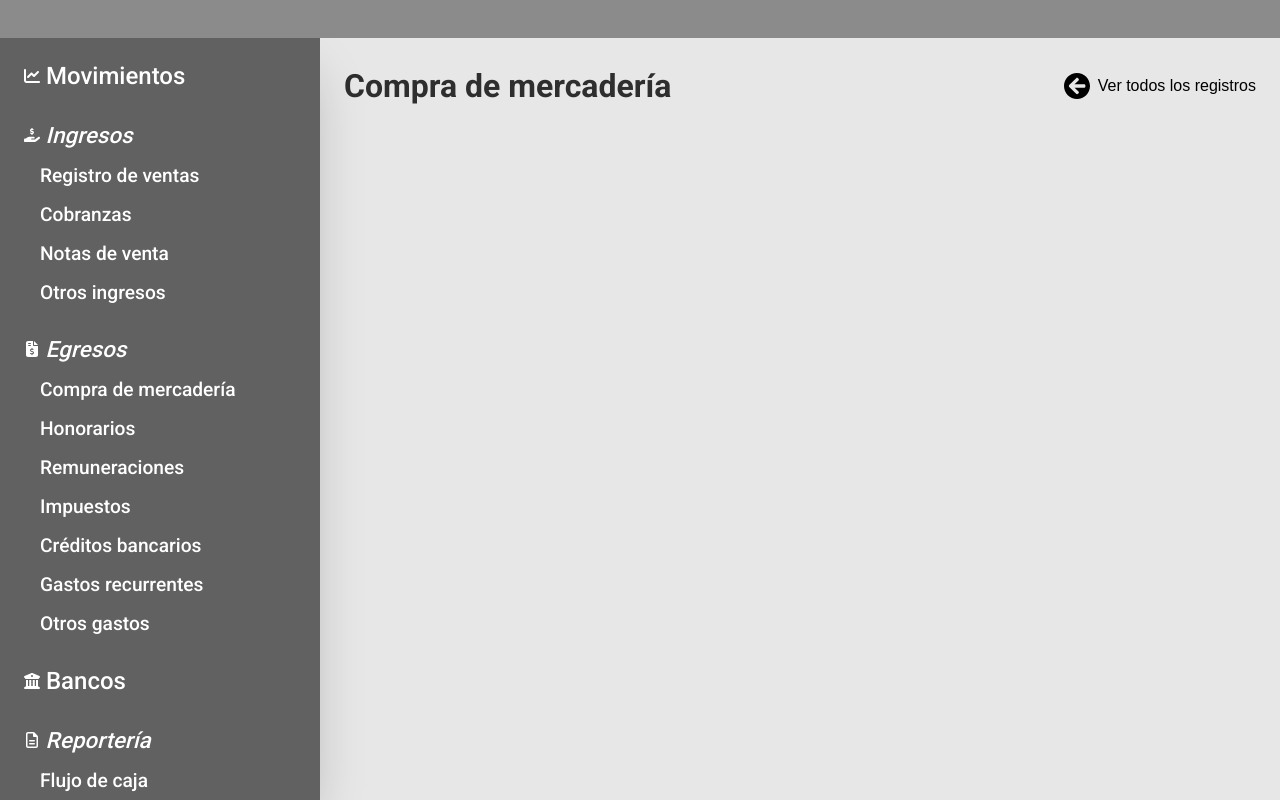
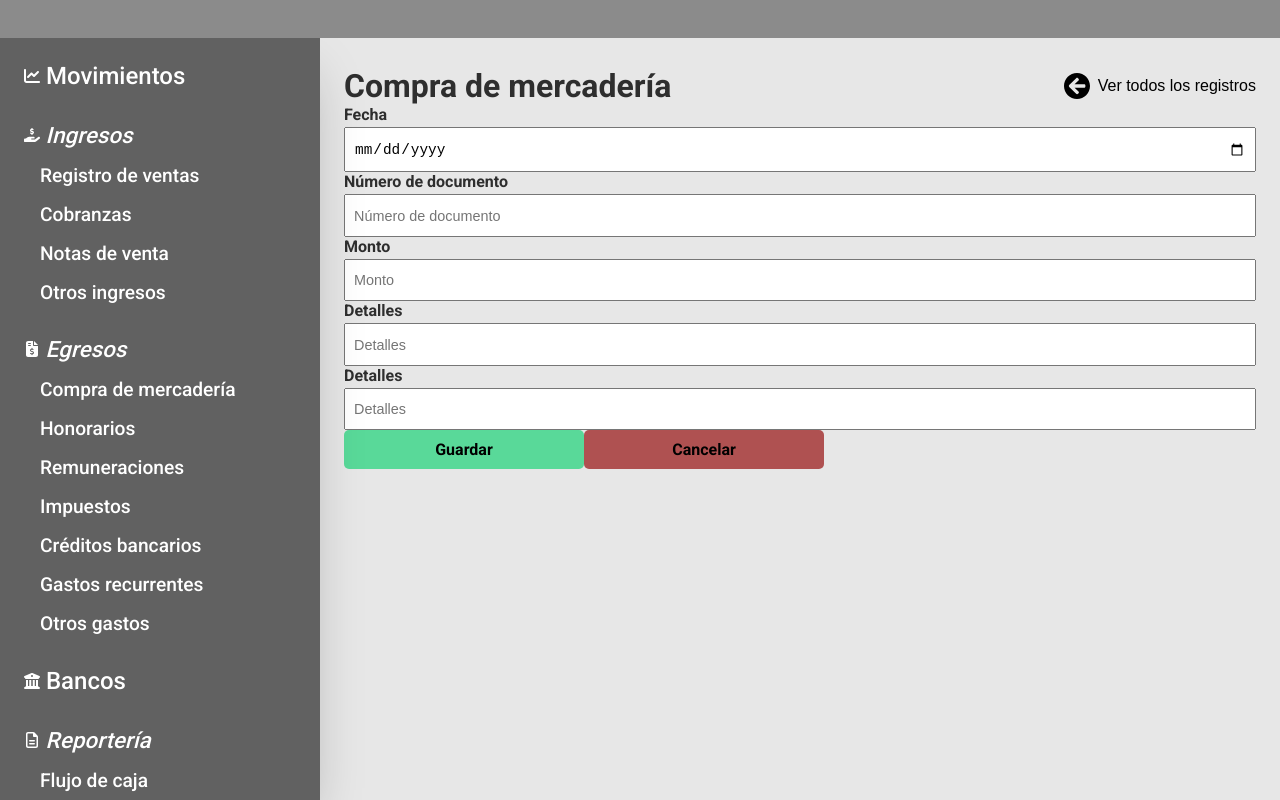
Before and after one commit to EFFM00/frontend-flow-cash-app, a React (Vite) app: page /egresos/compra-mercaderia in a window 1280 px wide. Both pictures are taken after a click on the button "Añadir registro". Built offline with nearby package versions, Linux system fonts and the light colour scheme.

Commit message:
construccion formulario

```diff
--- /dev/null
+++ b/src/pages/Dash-PurchaseOfMerchandise/FormPurchaseOfMerchandise/FormPurchaseOfMerchandise.jsx
@@ -0,0 +1,82 @@
+import BtnSubmit from "../../../components/BtnSubmit/BtnSubmit";
+import FieldGeneric from "../../../components/FieldGeneric/FieldGeneric";
+import { FieldsCont } from "./styled";
+
+const FormPurchaseOfMerchandise = () => {
+    return (
+        <form>
+            <FieldsCont>
+                <FieldGeneric
+                title="Fecha"
+                type="date"
+                name="date"
+                id="date"
+                onChange={() => {}}
+                onBlur={() => {}}
+                placeholder="Fecha"
+                />
+
+                <FieldGeneric
+                title="Número de documento"
+                type="number"
+                name="number"
+                id="number"
+                onChange={() => {}}
+                onBlur={() => {}}
+                placeholder="Número de documento"
+                />
+
+                <FieldGeneric
+                title="Monto"
+                type="number"
+                name="amount"
+                id="amount"
+                onChange={() => {}}
+                onBlur={() => {}}
+                placeholder="Monto"
+                />
+
+                <FieldGeneric
+                title="Detalles"
+                type="text"
+                name="details"
+                id="details"
+                onChange={() => {}}
+                onBlur={() => {}}
+                placeholder="Detalles"
+                />
+
+                <FieldGeneric
+                title="Detalles"
+                type="text"
+                name="details"
+                id="details"
+                onChange={() => {}}
+                onBlur={() => {}}
+                placeholder="Detalles"
+                />
+            </FieldsCont>
+
+            <BtnSubmit
+            type="submit"
+            text="Guardar"
+            onClick={() => {}}
+            color="#59d999"
+            colorText={"black"}
+            ubication="center"
+            />
+
+            <BtnSubmit
+            type="submit"
+            text="Cancelar"
+            onClick={() => {}}
+            color="#AF5151"
+            colorText={"black"}
+            ubication="center"
+            />
+
+        </form>
+    );
+};
+
+export default FormPurchaseOfMerchandise;
--- /dev/null
+++ b/src/pages/Dash-PurchaseOfMerchandise/FormPurchaseOfMerchandise/styled.js
@@ -0,0 +1,7 @@
+import styled from "styled-components";
+
+export const FieldsCont = styled.form`
+    display: flex;
+    flex-direction: column;
+    flex: 2;
+`
--- a/src/pages/Dash-PurchaseOfMerchandise/PurchaseOfMerchandise.jsx
+++ b/src/pages/Dash-PurchaseOfMerchandise/PurchaseOfMerchandise.jsx
@@ -1,12 +1,15 @@
-import { useDispatch } from "react-redux";
+import { useDispatch, useSelector } from "react-redux";
 import ContainerSections from "../../components/ContainerSections/ContainerSections"
 import HeaderSection from "../../components/HeaderSection/HeaderSection";
 import { changeToView } from "../../store/formRegistrySlice";
 import { useEffect } from "react";
+import FormPurchaseOfMerchandise from "./FormPurchaseOfMerchandise/FormPurchaseOfMerchandise";
 
 const PurchaseOfMerchandise = () => {
 
     const dispatch = useDispatch();
+
+    const isViewMode = useSelector((state) => state.formRegistry.isView);
 
     useEffect(() => {
         dispatch(changeToView())
@@ -19,6 +22,13 @@ const PurchaseOfMerchandise = () => {
             btnTextPrimary="Añadir registro"
             btnTextSecondary="Ver todos los registros"
             />
+            {
+                isViewMode ? (
+                    <></>
+                ) : (
+                    <FormPurchaseOfMerchandise/>
+                )
+            }
         </ContainerSections>
     )
 }
```
Also changed, not shown: src/components/FormContainer/FormContainer.jsx (+7 -0 lines).
